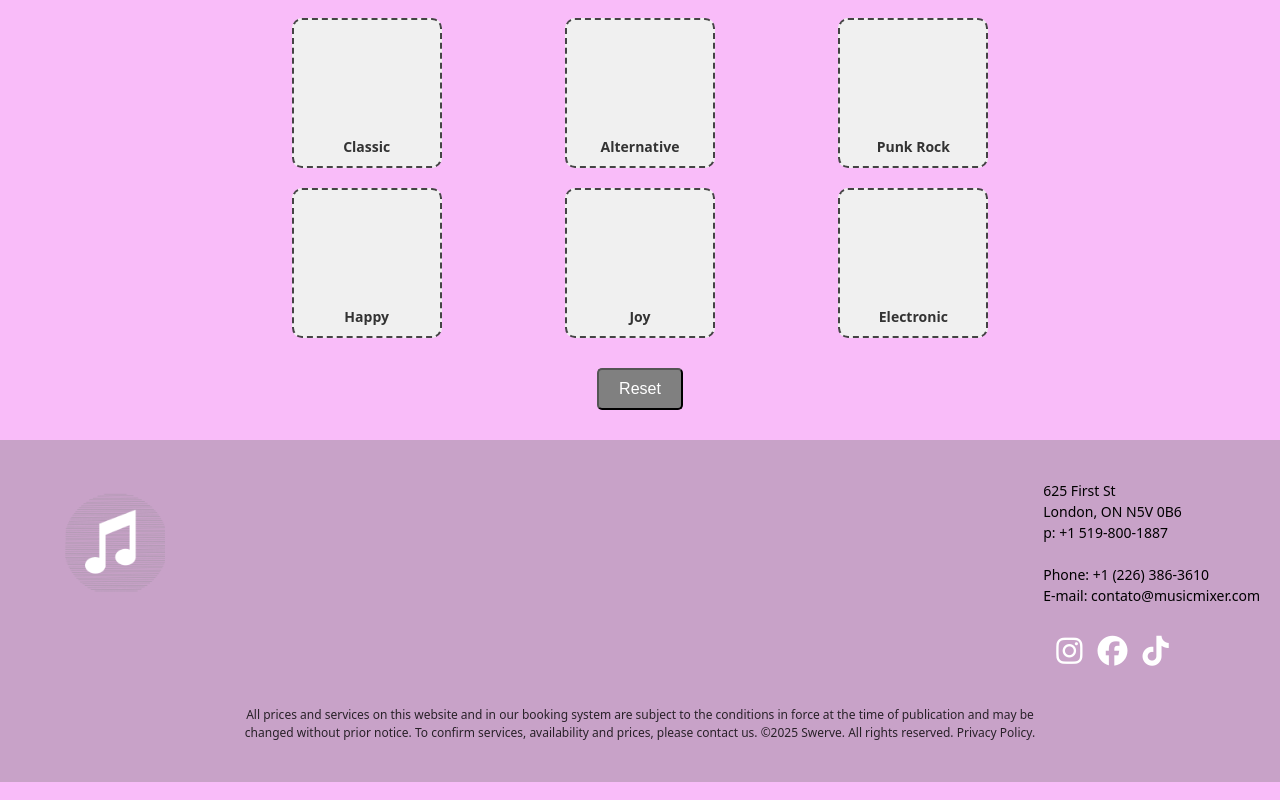
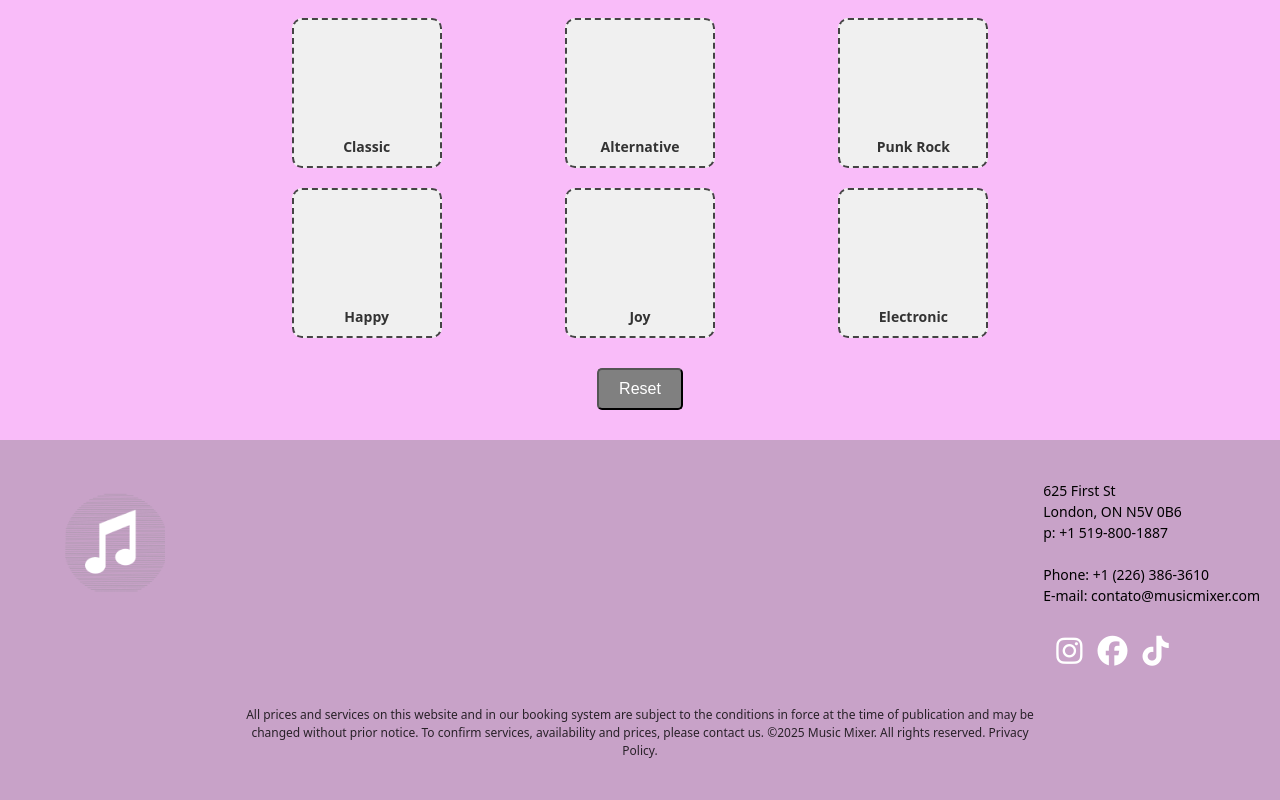
Before and after one commit to Hannah-MS-24/silva_hannah_music_mixer, a plain HTML site: page index.html in a window 1280 px wide. Shown: the part 599-1399 px from the top of the page. Drawn offline with Linux system fonts and the light colour scheme.

Commit message:
Update index.html

```diff
--- a/index.html
+++ b/index.html
@@ -119,7 +119,7 @@
 
         <p class="footer-text col-span-full m-col-start-1 m-col-end-13 l-col-start-1 l-col-end-13">
             All prices and services on this website and in our booking system are subject to the conditions in force at the time of publication and may be changed without prior notice.
-            To confirm services, availability and prices, please contact us. ©2025 Swerve.
+            To confirm services, availability and prices, please contact us. ©2025 Music Mixer.
             All rights reserved.
             Privacy Policy.
         </p>
```
